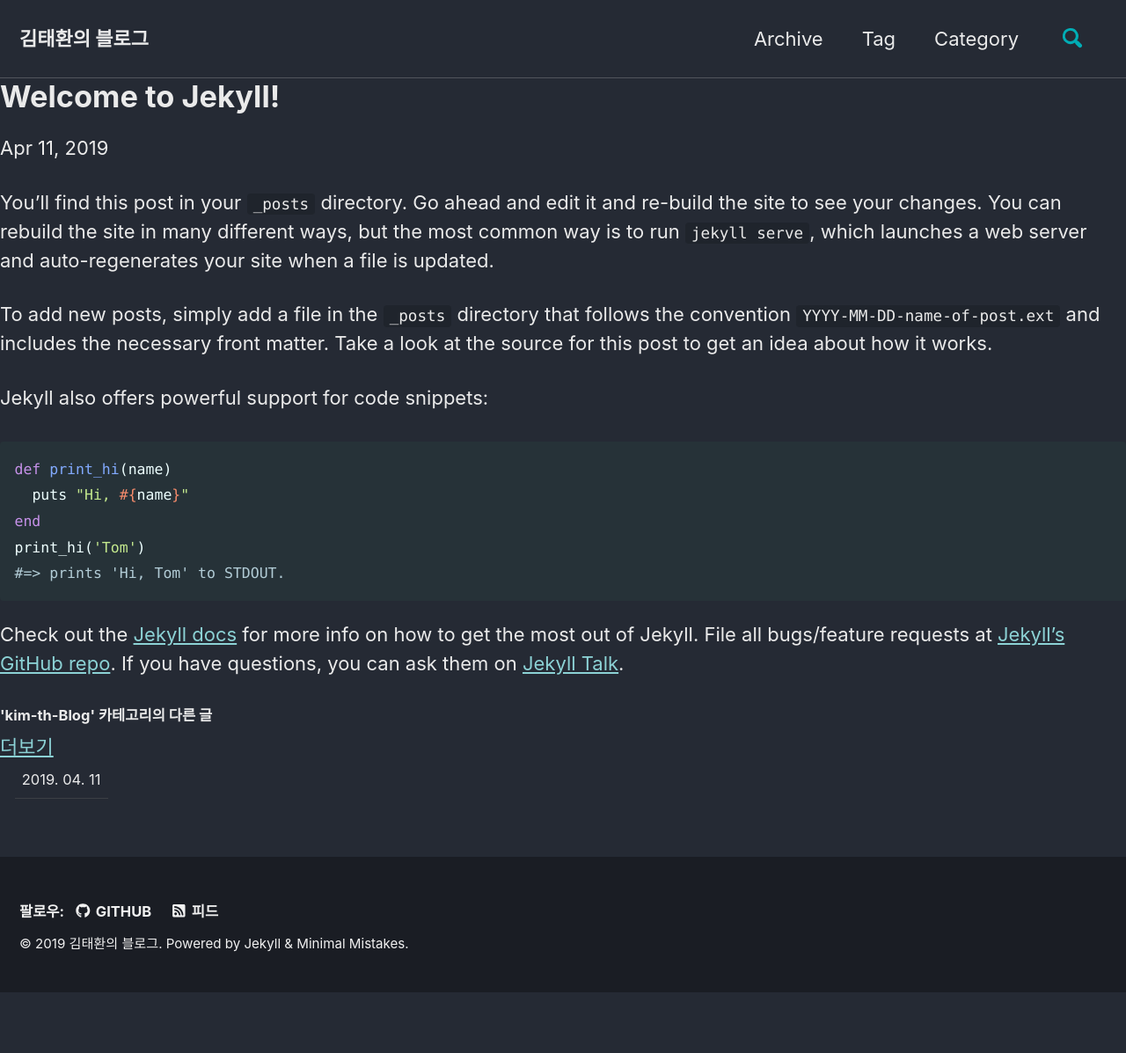
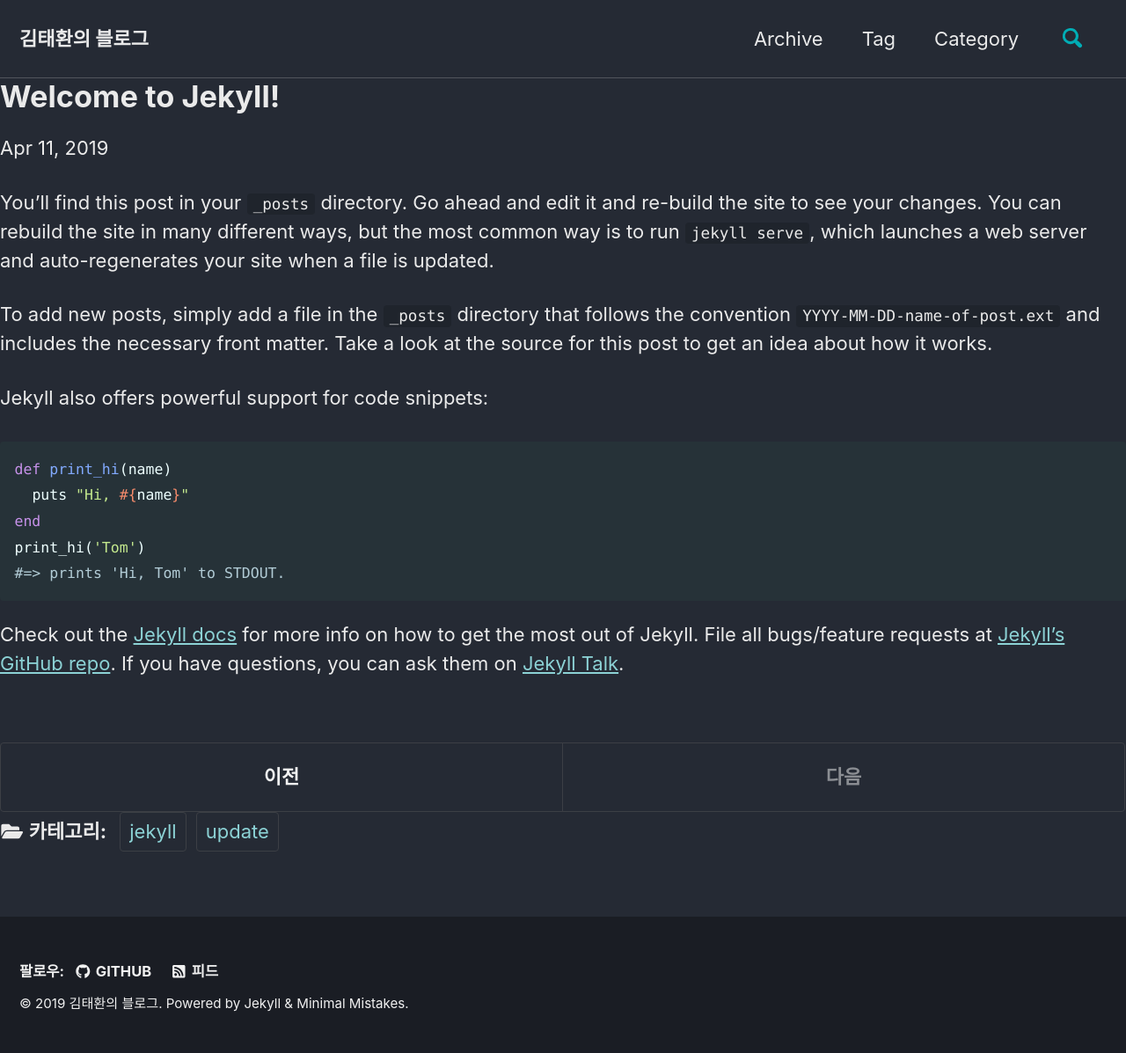
Before and after one commit to kim-th/kim-th.github.io, a Jekyll site: the page built from _posts/2019-04-11-welcome-to-jekyll.markdown, in a window 1280 px wide. Shown: the whole page at 88% size. Built offline with Jekyll 4.4.1, drawn with Linux system fonts in a browser that asks for light colours; cached includes are drawn as plain includes; nearby versions of some CDN libraries; comment, search, counter and statistics services are not loaded; before the commit the page ends 1128 px from its top, so only the background shows below that.

Commit message:
post update

```diff
--- a/_layouts/post.html
+++ b/_layouts/post.html
@@ -12,59 +12,8 @@ layout: default
     {{ content }}
   </div>
 
-  <div class="more-posts">
-      <div class="more-category">
-        <!-- 하단의 더보기의 링크는 자신의 사이트에 맞게 수정 -->
-        <h4>'kim-th-Blog' 카테고리의 다른 글</h4>
-        <a href="/categories/{{ page.categories[0] }}/index.html" class="more-button">더보기</a>
-      </div>
-      <table>
-        <tbody>
-          <!-- if문 도는 횟수 체크하기 위해 변수 선언 -->
-          {% assign count = 0 %}
-          {% for post in site.posts %}
-            <!-- 전체 포스트의 카테고리가 현재 들어와 있는 페이지의 카테고리와 같은지 판단-->
-            {% if post.categories == page.categories %}
-              {% assign count = count | plus: 1 %}
-              <!-- 글의 목록을 최대 3개만 허용 -->
-              {% if count < 4 %}
-                <tr>
-                  <!-- 각 포스트의 링크도 자신의 사이트에 맞게 수정 -->
-                  <th class="more-posts-title">
-                    <a href="{{ site.url }}{{ post.url }}"></a>
-                  </th>
-                  <td class="more-posts-date">{{ post.date | date: '%Y. %m. %d' }}</td>
-                </tr>
-              {% endif %}
-            {% endif %}
-          {% endfor %}
-        </tbody>
-      </table>
-  </div>
-
-  {% if page.comments %}
-
-    <div id="disqus_thread"></div>
-      <script>
-
-      /**
-      *  RECOMMENDED CONFIGURATION VARIABLES: EDIT AND UNCOMMENT THE SECTION BELOW TO INSERT DYNAMIC VALUES FROM YOUR PLATFORM OR CMS.
-      *  LEARN WHY DEFINING THESE VARIABLES IS IMPORTANT: https://disqus.com/admin/universalcode/#configuration-variables*/
-      /*
-      var disqus_config = function () {
-      this.page.url = PAGE_URL;  // Replace PAGE_URL with your page's canonical URL variable
-      this.page.identifier = PAGE_IDENTIFIER; // Replace PAGE_IDENTIFIER with your page's unique identifier variable
-      };
-      */
-      (function() { // DON'T EDIT BELOW THIS LINE
-      var d = document, s = d.createElement('script');
-      s.src = 'https://EXAMPLE.disqus.com/embed.js';
-      s.setAttribute('data-timestamp', +new Date());
-      (d.head || d.body).appendChild(s);
-      })();
-      </script>
-      <noscript>Please enable JavaScript to view the <a href="https://disqus.com/?ref_noscript">comments powered by Disqus.</a></noscript>
-
-  {% endif %}
+  {% include post_pagination.html %}
+  {% include category-list.html %}
+  {% include comments.html %}
 
 </article>
```
